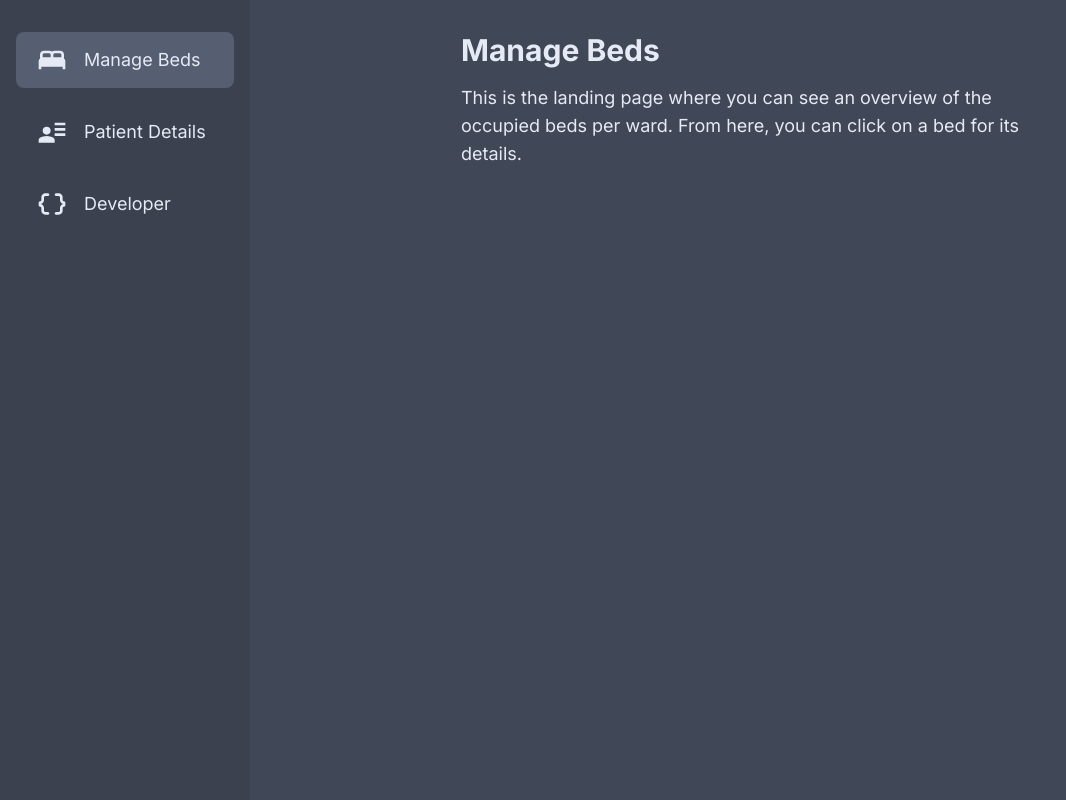
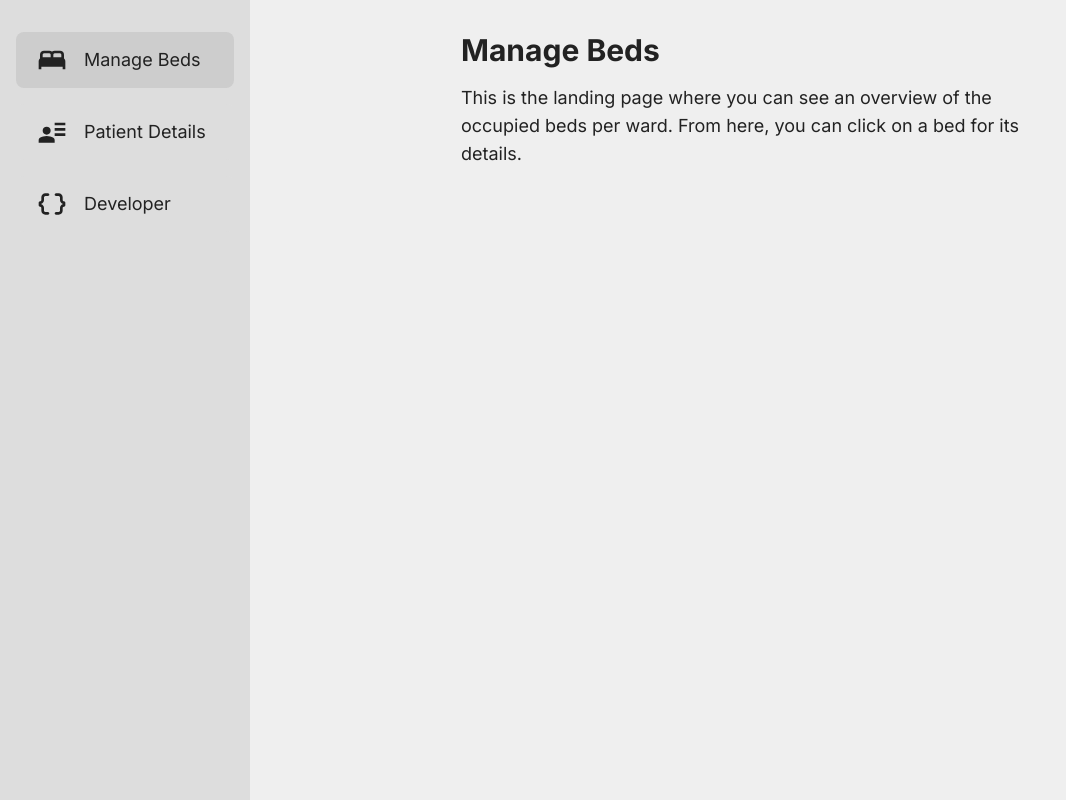
Before and after one commit to jakemackie/ward-management-system, a Nuxt app: page / in a window 1280 px wide. Shown: the whole page, without its empty margins (0-1066 px from the left). Built offline with nearby package versions, Linux system fonts and the light colour scheme.

Commit message:
Nice white UI

```diff
--- a/components/Container.vue
+++ b/components/Container.vue
@@ -19,13 +19,13 @@
     margin: 0;
     padding: 0;
     font-family: 'Inter', sans-serif;
-    color: #e5eaf4;
+    color: #222222;
 }
 
 :root {
-    --primary-color: #404756;
-    --secondary-color: #3b414e;
-    --tertiary-color: #565f71;
+    --primary-color: #efefef;
+    --secondary-color: #dddddd;
+    --tertiary-color: #cdcdcd;
 }
 
 body {
--- a/components/MenuItem.vue
+++ b/components/MenuItem.vue
@@ -1,5 +1,5 @@
 <template>
-    <li class="w-fit md:w-full cursor-pointer p-2 md:p-3 hover:bg-[#404756] rounded-lg" :class="{ 'bg-[var(--tertiary-color)]': isActive(), 'bg-[var(--secondary-color)]': !isActive() }">
+    <li class="w-fit md:w-full cursor-pointer p-2 md:p-3 hover:bg-[var(--tertiary-color)] rounded-lg" :class="{ 'bg-[var(--tertiary-color)]': isActive(), 'bg-[var(--secondary-color)]': !isActive() }">
         <NuxtLink :to="href" class="flex justify-start items-center space-x-2" aria-label="Navigation icon">
             <div class="ml-2">
                 <Icon :name="icon" color="#222222" class="size-8" />
```
